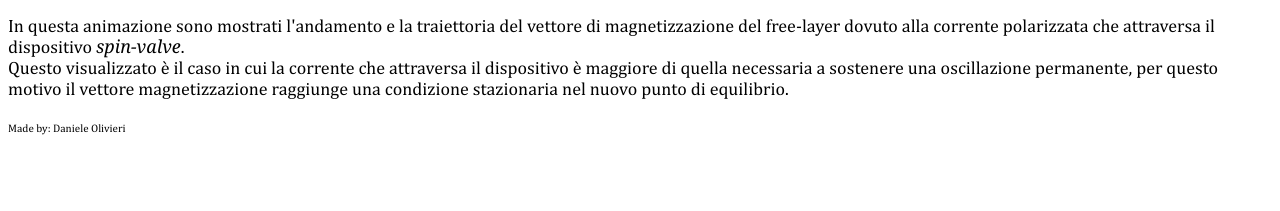
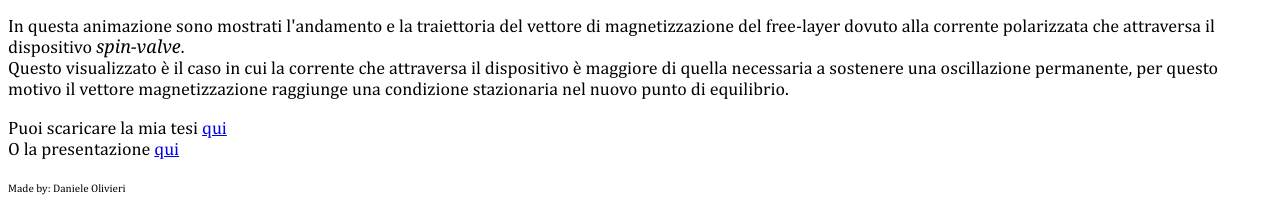
Before and after one commit to FlashNoob98/FlashNoob98.github.io, a plain HTML site: page index.html in a window 1280 px wide. Shown: the part 794-1005 px from the top of the page. Before the commit the page ends 945 px from the top, so only its background shows below. Drawn offline with Linux system fonts and the light colour scheme.

Commit message:
Aggiunti link presentazione

```diff
--- a/index.html
+++ b/index.html
@@ -25,7 +25,10 @@ Animazione del vettore di campo magnetico
     In questa animazione sono mostrati l'andamento e la traiettoria del vettore di magnetizzazione del free-layer dovuto alla corrente polarizzata che attraversa il dispositivo <i>spin-valve</i>.<br>
     Questo visualizzato è il caso in cui la corrente che attraversa il dispositivo è maggiore di quella necessaria a sostenere una oscillazione permanente, per questo motivo il vettore magnetizzazione raggiunge una condizione stazionaria nel nuovo punto di equilibrio.
 </p>
-
+<p>
+    Puoi scaricare la mia tesi <a href="tesi/tesi_Olivieri.pdf">qui</a> <br>
+    O la presentazione <a href="tesi/presentation.pdf">qui</a>
+</p>
 <pre>Made by: Daniele Olivieri</pre>
 
 </body>
```
Also changed, not shown: tesi/index.html (+2 -1 lines).
